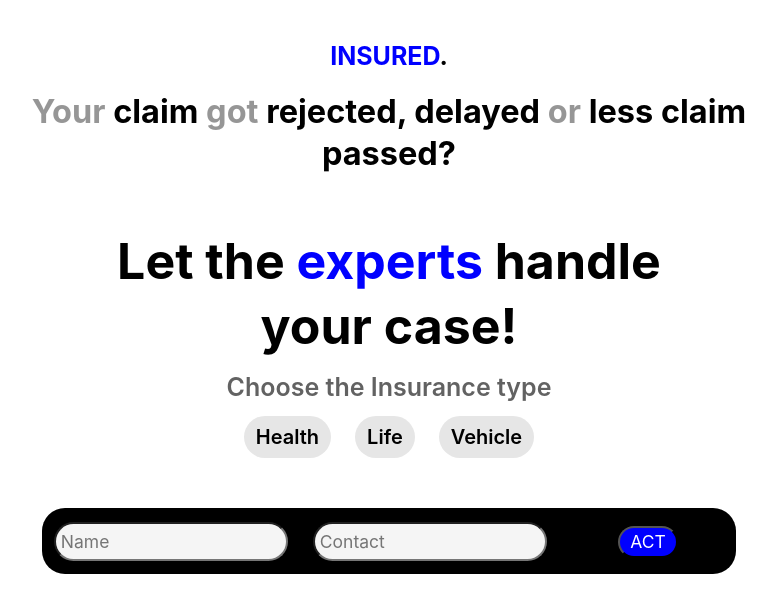
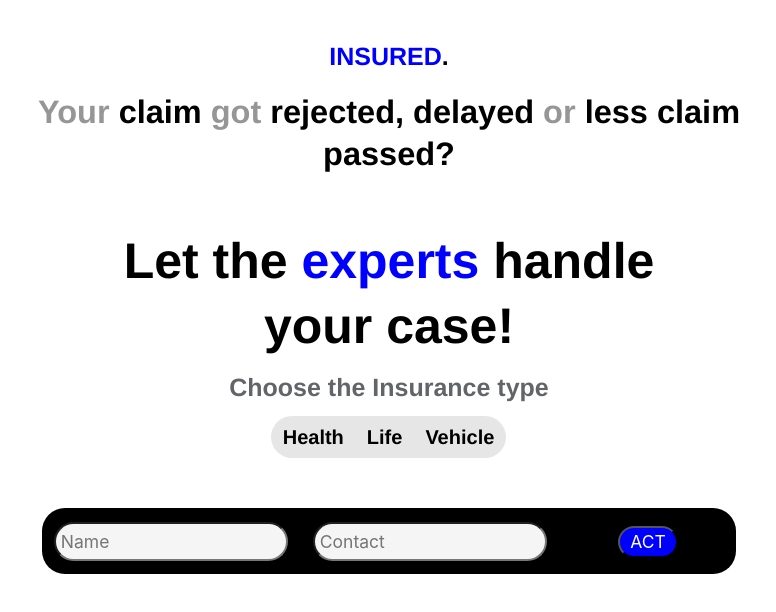
Before and after one commit to Eren00Yeager/initial-survey, a Next.js app: page /insurance-claim-issues in a window 1280 px wide. Shown: the top 612 px of the page, without its empty margins (251-1027 px from the left). Built offline with nearby package versions, Linux system fonts and the light colour scheme.

Commit message:
MyChange

```diff
--- a/components/InsuranceClaims.js
+++ b/components/InsuranceClaims.js
@@ -10,6 +10,10 @@ import {
 
 const Insurance = () => {
   function dataFetch() {}
+
+  function onChangeValue(){
+
+  }
 
   return (
     <Container fluid className={InsuranceStyles.Container}>
@@ -53,8 +57,23 @@ const Insurance = () => {
           <p className={InsuranceStyles.radiocontent}>
             Choose the Insurance type
           </p>
-          <Row>
-            <Col>
+        <div class="btn-group" role="group">
+
+            <input type="radio" class="btn-check" name="btnradio" id="btnradio1" autocomplete="off"/>
+            <label class={`btn btn-primary ${InsuranceStyles.button}`} for="btnradio1">
+             Health
+              </label>
+
+            <input type="radio" class="btn-check" name="btnradio" id="btnradio2" autocomplete="off"/>
+            <label class={`btn btn-primary  ${InsuranceStyles.button}`} for="btnradio2">Life</label>
+
+            <input type="radio" class="btn-check" name="btnradio" id="btnradio3" autocomplete="off"/>
+            <label class={`btn btn-primary  ${InsuranceStyles.button}`} for="btnradio3">Vehicle</label>
+
+
+            </div>
+          {/* </div> */}
+            {/* <Col>
               <Button className={InsuranceStyles.button}>Health</Button>
             </Col>
             <Col>
@@ -62,8 +81,8 @@ const Insurance = () => {
             </Col>
             <Col>
               <Button className={InsuranceStyles.button}>Vehicle</Button>
-            </Col>
-          </Row>
+            </Col> */}
+
           <div className={InsuranceStyles.forForm}>
             <div className = {InsuranceStyles.forInp}>
               {" "}
--- a/styles/InsuranceClaims.module.scss
+++ b/styles/InsuranceClaims.module.scss
@@ -10,7 +10,7 @@
 
 
   .font3 {
-    font-family: "SF Pro Display";
+    font-family: "helvetica";
     font-style: normal;
     font-weight: 700;
     font-size: 2em;
@@ -66,7 +66,7 @@
   }
 
 .font3 {
-  font-family: "SF Pro Display";
+  font-family: "helvetica";
   font-style: normal;
   font-weight: 700;
   font-size: 2em;
@@ -115,7 +115,7 @@
 
 .font1 {
   text-align: center;
-  font-family: "SF Pro Display";
+  font-family: "helvetica";
   font-style: normal;
   font-weight: 700;
   font-size: 1em;
@@ -125,7 +125,7 @@
 
 .font2 {
   //text-align: center;
-  font-family: "SF Pro Display";
+  font-family: "helvetica";
   font-style: normal;
   font-weight: 700;
   font-size: 1.3em;
@@ -136,7 +136,7 @@
 
 .font4{
     text-align: left;
-    font-family: "SF Pro Display";
+    font-family: "helvetica";
     font-style: normal;
     font-weight: 700;
     font-size: 1.3em;
@@ -163,15 +163,20 @@
 
 .radiocontent {
   text-align: left;
-  font-family: "SF Pro Display";
+  font-family: "helvetica";
   font-style: normal;
   font-weight: 600;
   font-size: 1em;
   line-height: 1em;
 
-  color: #202020;
 
   opacity: 0.7;
+}
+
+.workS{
+  display: flex;
+  flex-direction: row;
+  justify-content: space-between;
 }
 
 .button {
@@ -180,7 +185,7 @@
   border-radius: 23px;
   color: black;
 
-  font-family: "SF Pro Display";
+  font-family: "helvetica";
   font-style: normal;
   font-weight: 600;
   font-size: 0.8em;
```
